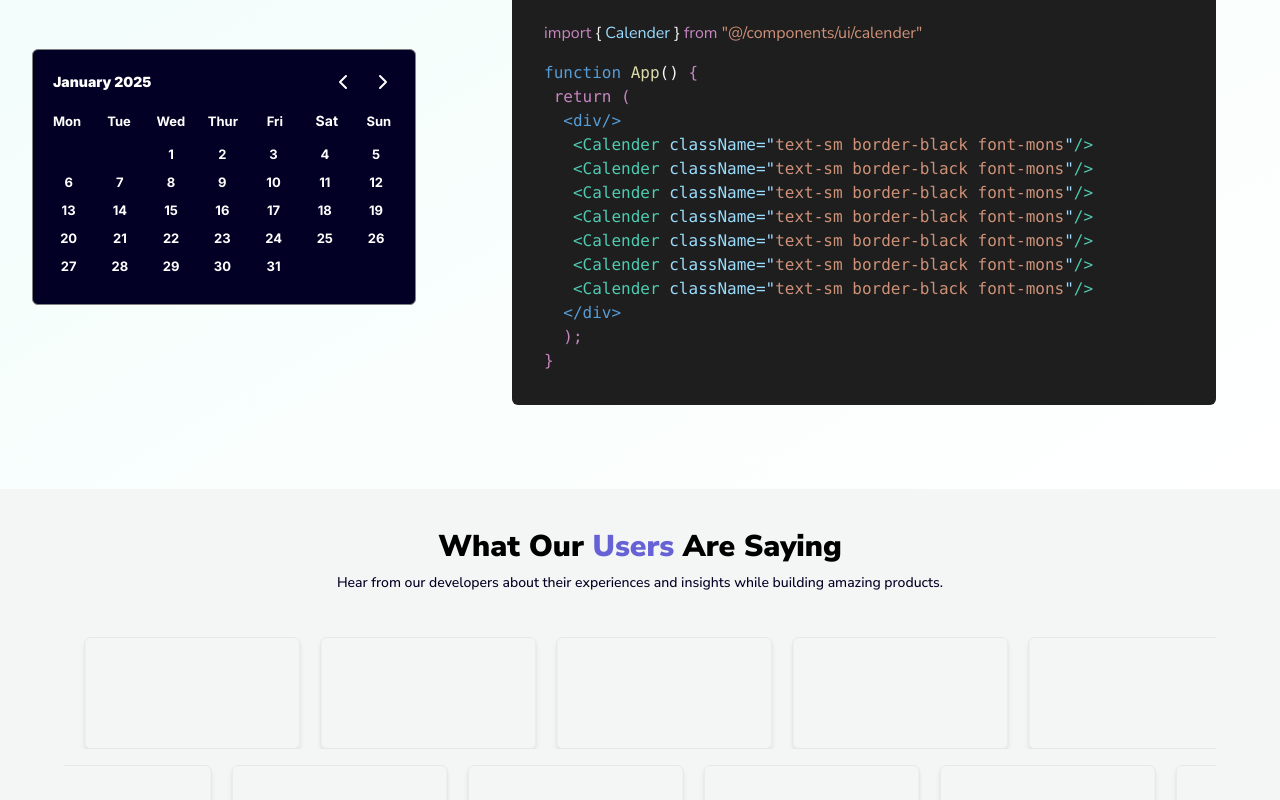
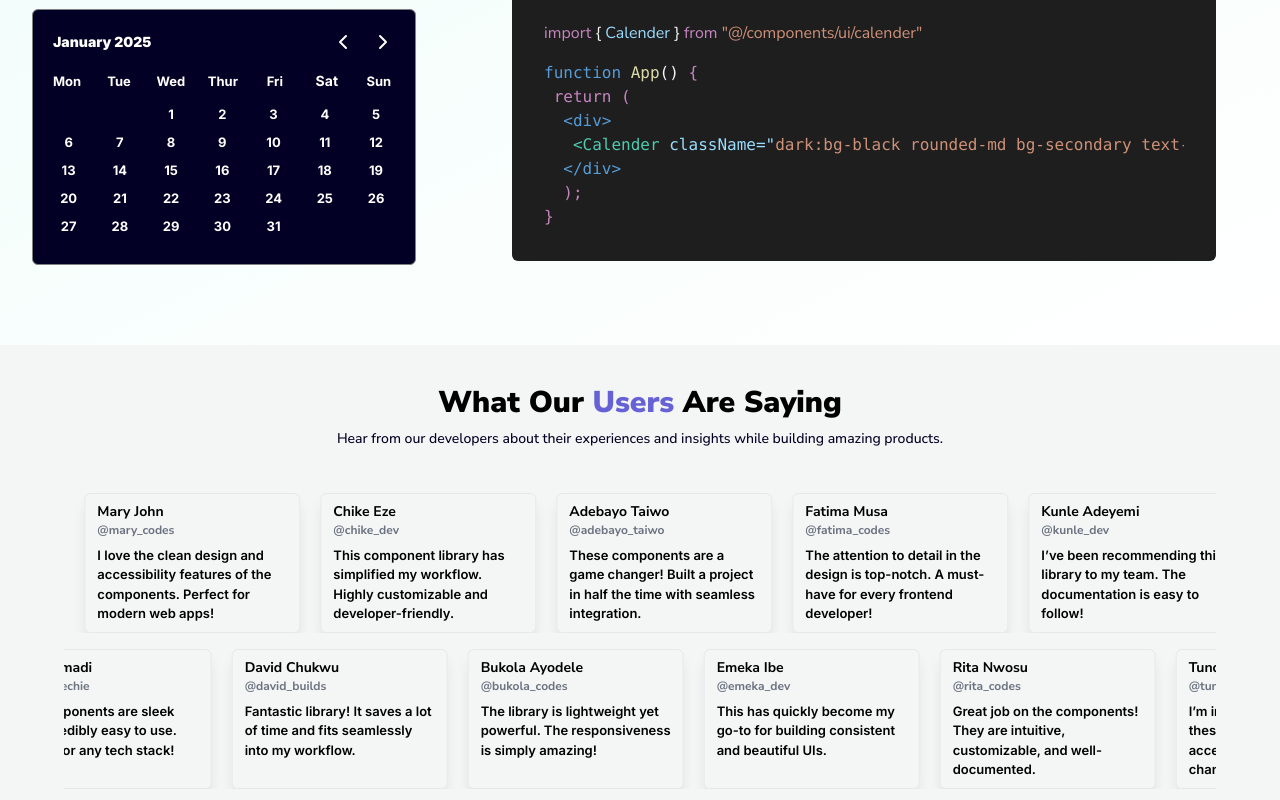
Before and after one commit to PrettyboyNonso/opensauce, a React (Vite) app: page / in a window 1280 px wide. Shown: the part 1320-2120 px from the top of the page. Built offline with nearby package versions, Linux system fonts and the light colour scheme.

Commit message:
Final push

```diff
--- a/src/Component/ui/Date.tsx
+++ b/src/Component/ui/Date.tsx
@@ -45,7 +45,7 @@ const DateComponent = () => {
     <span className="text-codePurple">{"{"}</span>
     <br />
     <span className="text-codePurple">{" return ("}</span><br />
-    <span className="text-functionBlue">{`  <div/>`}</span><br />
+    <span className="text-functionBlue">{`  <div>`}</span><br />
     <span className="text-componentGreen">   &lt;Calender <span className="text-codeBlue">className="<span className="text-codeOrange"></span>"</span>/&gt;</span><br />
     <span className="text-functionBlue">{`  </div>`}</span><br />
     <span className="text-codePurple">{"  );"}</span><br />
--- a/src/context/Sidebarprovider.tsx
+++ b/src/context/Sidebarprovider.tsx
@@ -4,12 +4,15 @@ import { SidebarContext } from "./sidebarCreator";
 export interface ContextTypes {
   sidebar: string;
   setSidebar: React.Dispatch<React.SetStateAction<string>>;
+  theme: string | null;
+  setTheme: React.Dispatch<React.SetStateAction<string | null>>;
 }
 
 const Sidebarprovider = ({ children }: { children: ReactNode }) => {
   const [sidebar, setSidebar] = useState("introduction");
+  const [theme, setTheme] = useState(sessionStorage.getItem("theme"));
   return (
-    <SidebarContext.Provider value={{ sidebar, setSidebar }}>
+    <SidebarContext.Provider value={{ sidebar, setSidebar, theme, setTheme }}>
       {children}
     </SidebarContext.Provider>
   );
--- a/src/documentation/Installation.tsx
+++ b/src/documentation/Installation.tsx
@@ -79,7 +79,7 @@ const Installation = ({
 
           <div className="px-2 border-t border-solid py-5">
             <p className="font-nunit text-sm text-white ">
-              npm install opensauce/react
+              npm install opensauce-react
             </p>
           </div>
         </div>
@@ -108,7 +108,7 @@ const Installation = ({
     <span className="text-codePurple">{"{"}</span>
     <br />
     <span className="text-codePurple">{" return ("}</span><br />
-    <span className="text-functionBlue">{`  <div/>`}</span><br />
+    <span className="text-functionBlue">{`  <div>`}</span><br />
     <span className="text-componentGreen">   &lt;Calender <span className="text-codeBlue">className="<span className="text-codeOrange">text-sm border-black font-mons</span>"</span>/&gt;</span><br />
     <span className="text-functionBlue">{`  </div>`}</span><br />
     <span className="text-codePurple">{"  );"}</span><br />
--- a/src/homecomponent/Functionality.tsx
+++ b/src/homecomponent/Functionality.tsx
@@ -18,11 +18,11 @@ const Functionality = () => {
       </div>
 
       <div className="mt-8 lg:mt-12 flex lg:flex-row flex-col-reverse items-start">
-        <div className="flex-shrink-0 flex-grow-0 lg:basis-[35%] px-4 lg:px-8 mt-4 lg:mt-20">
+        <div className="flex-shrink-0 flex-grow-0 lg:basis-[35%] px-4 lg:px-8 mt-4 lg:mt-10">
           <Dates className="dark:bg-black rounded-md bg-secondary text-white text-sm py-5" />
         </div>
 
-        <div className="flex-shrink-0 flex-grow-0 max-w-full lg:basis-[65%] px-4 lg:px-16 py-5">
+        <div className="flex-shrink-0 flex-grow-0 max-w-full md:max-w-[65%]  lg:basis-[65%] px-4 lg:px-16 py-5">
           <div className="bg-codeBg w-full h-full rounded-md px-3 lg:px-8 py-8 text-sm lg:text-base">
             <div className="text-bgColor overflow-x-auto">
               <p className="font-nunit">
@@ -41,14 +41,9 @@ const Functionality = () => {
     <span className="text-codePurple">{"{"}</span>
     <br />
     <span className="text-codePurple">{" return ("}</span><br />
-    <span className="text-functionBlue">{`  <div/>`}</span><br />
-    <span className="text-componentGreen">   &lt;Calender <span className="text-codeBlue">className="<span className="text-codeOrange">text-sm border-black font-mons</span>"</span>/&gt;</span> <br />
-    <span className="text-componentGreen">   &lt;Calender <span className="text-codeBlue">className="<span className="text-codeOrange">text-sm border-black font-mons</span>"</span>/&gt;</span> <br />
-    <span className="text-componentGreen">   &lt;Calender <span className="text-codeBlue">className="<span className="text-codeOrange">text-sm border-black font-mons</span>"</span>/&gt;</span> <br />
-    <span className="text-componentGreen">   &lt;Calender <span className="text-codeBlue">className="<span className="text-codeOrange">text-sm border-black font-mons</span>"</span>/&gt;</span> <br />
-    <span className="text-componentGreen">   &lt;Calender <span className="text-codeBlue">className="<span className="text-codeOrange">text-sm border-black font-mons</span>"</span>/&gt;</span> <br />
-    <span className="text-componentGreen">   &lt;Calender <span className="text-codeBlue">className="<span className="text-codeOrange">text-sm border-black font-mons</span>"</span>/&gt;</span> <br />
-    <span className="text-componentGreen">   &lt;Calender <span className="text-codeBlue">className="<span className="text-codeOrange">text-sm border-black font-mons</span>"</span>/&gt;</span> <br />
+    <span className="text-functionBlue">{`  <div>`}</span><br />
+    <span className="text-componentGreen">   &lt;Calender <span className="text-codeBlue">className="<span className="text-codeOrange">dark:bg-black rounded-md bg-secondary text-white text-sm py-5</span>"</span>/&gt;</span> <br />
+
     <span className="text-functionBlue">{`  </div>`}</span><br />
     <span className="text-codePurple">{"  );"}</span><br />
     <span className="text-codePurple">{"}"}</span>
--- a/src/homecomponent/Testimonies.tsx
+++ b/src/homecomponent/Testimonies.tsx
@@ -1,12 +1,145 @@
+import React from "react";
+
 const Testimonies = () => {
-  const TestimoniesCard = () => {
+  type ReviewProps = {
+    name: string;
+    userName: string;
+    review: string;
+  };
+
+  const twitterReviews = [
+    {
+      name: "Mary John",
+      userName: "@mary_codes",
+      review:
+        "I love the clean design and accessibility features of the components. Perfect for modern web apps!",
+    },
+    {
+      name: "Chike Eze",
+      userName: "@chike_dev",
+      review:
+        "This component library has simplified my workflow. Highly customizable and developer-friendly.",
+    },
+    {
+      name: "Adebayo Taiwo",
+      userName: "@adebayo_taiwo",
+      review:
+        "These components are a game changer! Built a project in half the time with seamless integration.",
+    },
+    {
+      name: "Fatima Musa",
+      userName: "@fatima_codes",
+      review:
+        "The attention to detail in the design is top-notch. A must-have for every frontend developer!",
+    },
+    {
+      name: "Kunle Adeyemi",
+      userName: "@kunle_dev",
+      review:
+        "I’ve been recommending this library to my team. The documentation is easy to follow!",
+    },
+    {
+      name: "Ngozi Okafor",
+      userName: "@ngozi_tech",
+      review:
+        "Impressive collection of components! They’re lightweight and fit perfectly into any project.",
+    },
+    {
+      name: "Samuel Akpan",
+      userName: "@sam_uiux",
+      review:
+        "This library has redefined how I build UIs. It’s intuitive and visually stunning!",
+    },
+    {
+      name: "Tomiwa Bello",
+      userName: "@tomiwa_b",
+      review:
+        "I’m amazed by how responsive the components are. Works like magic on any screen size.",
+    },
+  ];
+
+  const twitterReviewsTwo = [
+    {
+      name: "Grace Amadi",
+      userName: "@grace_techie",
+      review:
+        "The components are sleek and incredibly easy to use. Perfect for any tech stack!",
+    },
+    {
+      name: "David Chukwu",
+      userName: "@david_builds",
+      review:
+        "Fantastic library! It saves a lot of time and fits seamlessly into my workflow.",
+    },
+    {
+      name: "Bukola Ayodele",
+      userName: "@bukola_codes",
+      review:
+        "The library is lightweight yet powerful. The responsiveness is simply amazing!",
+    },
+    {
+      name: "Emeka Ibe",
+      userName: "@emeka_dev",
+      review:
+        "This has quickly become my go-to for building consistent and beautiful UIs.",
+    },
+    {
+      name: "Rita Nwosu",
+      userName: "@rita_codes",
+      review:
+        "Great job on the components! They are intuitive, customizable, and well-documented.",
+    },
+    {
+      name: "Tunde Ojo",
+      userName: "@tunde_tech",
+      review:
+        "I’m impressed by how well these components handle accessibility. A real game-changer!",
+    },
+    {
+      name: "Kemi Adeyanju",
+      userName: "@kemi_uiux",
+      review:
+        "A well-thought-out library. Perfect for modern designs and user-friendly interfaces.",
+    },
+    {
+      name: "Bayo Fasanya",
+      userName: "@bayo_js",
+      review:
+        "These components simplify complex layouts while maintaining performance. Highly recommend!",
+    },
+  ];
+  const TestimoniesCard: React.FC<ReviewProps> = ({
+    name,
+    userName,
+    review,
+  }) => {
     return (
-      <div className=" dark:border-2 dark:border-darkModeColorTwo animate-testimonies flex-shrink-0 flex-grow-0 basis-[50%] lg:basis-[18%] border border-solid min-h-28 rounded-md shadow-md"></div>
+      <div className="px-3 py-2 dark:text-gray-300 dark:border-2 dark:border-darkModeColorTwo animate-testimonies flex-shrink-0 flex-grow-0 basis-[65%] lg:basis-[18%] border border-solid min-h-28 rounded-md shadow-lg">
+        <div>
+          <h2 className="font-nunit font-bold text-sm capitalize">{name}</h2>
+          <p className="font-nunit text-gray-500 font-bold text-xs">
+            {userName}
+          </p>
+        </div>
+        <p className="mt-2 font-inter font-semibold text-[13px]">{review}</p>
+      </div>
     );
   };
-  const TestimoniesCardTwo = () => {
+  const TestimoniesCardTwo: React.FC<ReviewProps> = ({
+    name,
+    userName,
+    review,
+  }) => {
     return (
-      <div className=" dark:border-2 dark:border-darkModeColorTwo animate-testimoniesecond flex-shrink-0 flex-grow-0 basis-[50%] lg:basis-[18%] border border-solid min-h-28 rounded-md shadow-md"></div>
+      <div className="px-3 py-2 dark:text-gray-300 dark:border-2 dark:border-darkModeColorTwo animate-testimoniesecond flex-shrink-0 flex-grow-0 basis-[65%] lg:basis-[18%] border border-solid min-h-28 rounded-md shadow-lg">
+        <div>
+          <h2 className="font-nunit font-bold text-sm capitalize">{name}</h2>
+          <p className="font-nunit text-gray-500 font-bold text-xs">
+            {userName}
+          </p>
+        </div>
+        <p className="mt-2 font-inter font-semibold text-[13px]">{review}</p>
+      </div>
     );
   };
   return (
@@ -27,24 +160,24 @@ const Testimonies = () => {
       <div className="dark:bg-darkModeColor absolute left-0 bottom-0 bg-bgColor h-full w-[5%] z-20"></div>
       <div className="dark:bg-darkModeColor absolute right-0 bottom-0 bg-bgColor h-full w-[5%] z-20"></div>
       <div className="flex flex-nowrap w-full gap-5 z-10 overflow-hidden">
-        <TestimoniesCard />
-        <TestimoniesCard />
-        <TestimoniesCard />
-        <TestimoniesCard />
-        <TestimoniesCard />
-        <TestimoniesCard />
-        <TestimoniesCard />
-        <TestimoniesCard />
+        {twitterReviews.map((values, index) => (
+          <TestimoniesCard
+            key={index}
+            name={values.name}
+            review={values.review}
+            userName={values.userName}
+          />
+        ))}
       </div>
       <div className="flex flex-nowrap w-full gap-5 z-10 overflow-hidden">
-        <TestimoniesCardTwo />
-        <TestimoniesCardTwo />
-        <TestimoniesCardTwo />
-        <TestimoniesCardTwo />
-        <TestimoniesCardTwo />
-        <TestimoniesCardTwo />
-        <TestimoniesCardTwo />
-        <TestimoniesCardTwo />
+        {twitterReviewsTwo.map((values, index) => (
+          <TestimoniesCardTwo
+            key={index}
+            name={values.name}
+            review={values.review}
+            userName={values.userName}
+          />
+        ))}
       </div>
     </section>
   );
```
Also changed, not shown: src/App.tsx (+0 -14 lines), src/generalcomponents/Footer.tsx (+19 -7 lines), src/generalcomponents/Header.tsx (+17 -3 lines), src/homecomponent/Hero.tsx (+4 -3 lines).
